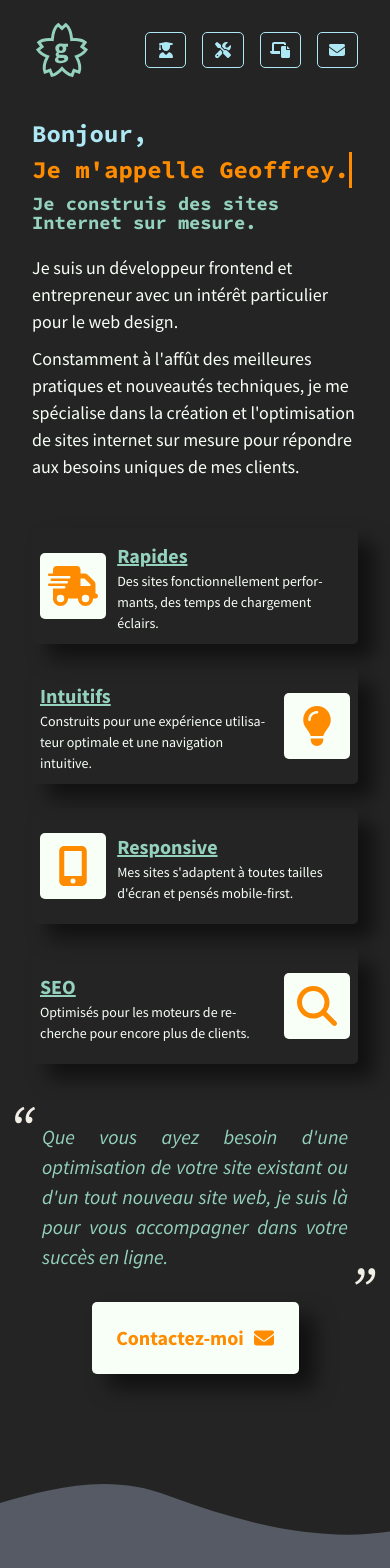
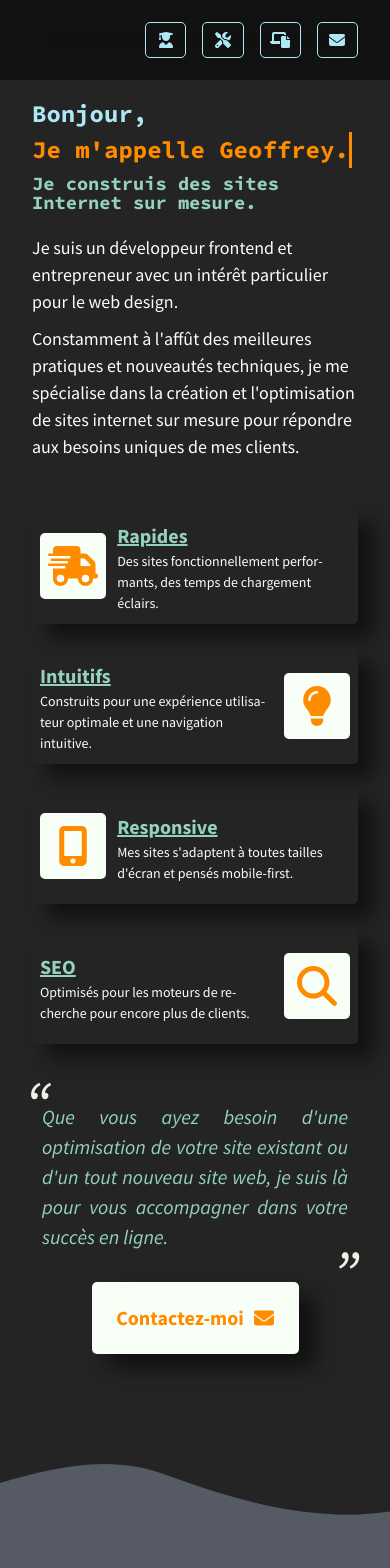
Before and after one commit to BuckyBuck135/Portfolio, a React (Vite) app: page / in a window 390 px wide. Shown: the top 1568 px of the page. Built offline with nearby package versions, Linux system fonts and the light colour scheme.

Commit message:
moved scripts to bottom oof body

```diff
--- a/index.html
+++ b/index.html
@@ -9,9 +9,7 @@
     <link rel="icon" type="image/svg+xml" href="logo-accent.svg" />
     <link rel="preconnect" href="https://fonts.gstatic.com" crossorigin>
     <link href="https://fonts.googleapis.com/css2?family=Source+Code+Pro:ital,wght@0,400;0,700;1,400&family=Source+Sans+Pro:ital,wght@0,400;0,700;1,400&display=swap" rel="stylesheet">
-    <script src="https://kit.fontawesome.com/0de87d0496.js" crossorigin="anonymous"></script>
-    <script src="https://cdnjs.cloudflare.com/ajax/libs/gsap/3.11.5/gsap.min.js"></script>
-    <script src="https://cdnjs.cloudflare.com/ajax/libs/gsap/3.11.5/ScrollTrigger.min.js"></script>
+
 
 </head>
   <body>
@@ -24,5 +22,8 @@
 
     <div id="root"></div>
     <script type="module" src="/src/index.jsx"></script>
+    <script src="https://kit.fontawesome.com/0de87d0496.js" crossorigin="anonymous"></script>
+    <script src="https://cdnjs.cloudflare.com/ajax/libs/gsap/3.11.5/gsap.min.js"></script>
+    <script src="https://cdnjs.cloudflare.com/ajax/libs/gsap/3.11.5/ScrollTrigger.min.js"></script>
   </body>
 </html>
--- a/src/Components/About/About.css
+++ b/src/Components/About/About.css
@@ -39,7 +39,7 @@
 
 .about--skills {
     display: grid;
-    grid-template-columns: repeat(2, minmax(170px, 200px));
+    grid-template-columns: repeat(2, 1fr);
     gap: 0.5em 2em;
     font-family: var(--font-mono);
     font-size: var(--font-s);
--- a/src/Components/Footer/Footer.css
+++ b/src/Components/Footer/Footer.css
@@ -52,6 +52,10 @@ footer p {
     font-size: 1.5rem;
 }
 
+.footer--icon-wrapper svg {
+    height: 1em;
+}
+
 @media screen and (min-width: 768px){
     footer {
         height: 100px;
--- a/src/Components/Footer/Footer.jsx
+++ b/src/Components/Footer/Footer.jsx
@@ -1,8 +1,5 @@
 import React from "react"
 import "./Footer.css"
-import { useLayoutEffect } from "react";
-import { FontAwesomeIcon } from '@fortawesome/react-fontawesome'
-import { faLinkedin, faGithubSquare, faInstagramSquare, faTwitterSquare } from "@fortawesome/free-brands-svg-icons";
 gsap.registerPlugin(ScrollTrigger);
 
 
@@ -18,10 +15,10 @@ export default function Footer() {
         </a>
         <p>Copyright © 2024, Geoffrey Le Meur.</p>
         <div className="footer--icon-wrapper">
-            <a className="aside--icon" href="https://www.linkedin.com/in/geoffreylemeur/" target="_blank"><FontAwesomeIcon icon={faLinkedin} /></a>
-            <a className="aside--icon" href="https://github.com/BuckyBuck135" target="_blank"><FontAwesomeIcon icon={faGithubSquare} /></a>
-            <a className="aside--icon" href="https://www.instagram.com/geoffrey.lm.dev/" target="_blank"><FontAwesomeIcon icon={faInstagramSquare} /></a>
-            <a className="aside--icon" href="https://twitter.com/BuckyBuck135" target="_blank"><FontAwesomeIcon icon={faTwitterSquare} /></a>
+            <a aria-label="LinkedIn" className="aside--icon" href="https://www.linkedin.com/in/geoffreylemeur/" target="_blank"><svg xmlns="http://www.w3.org/2000/svg" viewBox="0 0 24 24"><path fill="white" d="M19 3a2 2 0 0 1 2 2v14a2 2 0 0 1-2 2H5a2 2 0 0 1-2-2V5a2 2 0 0 1 2-2zm-.5 15.5v-5.3a3.26 3.26 0 0 0-3.26-3.26c-.85 0-1.84.52-2.32 1.3v-1.11h-2.79v8.37h2.79v-4.93c0-.77.62-1.4 1.39-1.4a1.4 1.4 0 0 1 1.4 1.4v4.93zM6.88 8.56a1.68 1.68 0 0 0 1.68-1.68c0-.93-.75-1.69-1.68-1.69a1.69 1.69 0 0 0-1.69 1.69c0 .93.76 1.68 1.69 1.68m1.39 9.94v-8.37H5.5v8.37z"/></svg></a>
+            <a aria-label="GitHub" className="aside--icon" href="https://github.com/BuckyBuck135" target="_blank"><svg xmlns="http://www.w3.org/2000/svg" viewBox="-2 -2 24 24"><path fill="white" d="M18.88 1.099Q17.78-.001 16.233 0H3.746Q2.198 0 1.099 1.099Q-.001 2.199 0 3.746v12.487q0 1.548 1.099 2.647q1.1 1.1 2.647 1.099H6.66q.285 0 .429-.02a.5.5 0 0 0 .286-.169q.143-.15.143-.435l-.007-.885q-.006-.846-.006-1.34l-.3.052q-.285.052-.721.046a5.6 5.6 0 0 1-.904-.091a2 2 0 0 1-.872-.39a1.65 1.65 0 0 1-.572-.8l-.13-.3a3.3 3.3 0 0 0-.41-.663q-.28-.364-.566-.494l-.09-.065a1 1 0 0 1-.17-.156a.7.7 0 0 1-.117-.182q-.039-.092.065-.15q.104-.06.378-.059l.26.04q.26.051.643.311a2.1 2.1 0 0 1 .631.677q.3.532.722.813q.423.28.852.28t.742-.065a2.6 2.6 0 0 0 .585-.196q.117-.871.637-1.34a9 9 0 0 1-1.333-.234a5.3 5.3 0 0 1-1.223-.507a3.5 3.5 0 0 1-1.047-.872q-.416-.52-.683-1.365q-.266-.846-.266-1.952q0-1.573 1.027-2.68q-.48-1.183.091-2.652q.378-.118 1.119.175t1.086.5q.345.21.553.352a9.2 9.2 0 0 1 2.497-.338q1.288 0 2.498.338l.494-.312a7 7 0 0 1 1.197-.572q.689-.26 1.054-.143q.585 1.47.103 2.653q1.028 1.105 1.028 2.68q0 1.106-.267 1.957q-.266.852-.689 1.366a3.7 3.7 0 0 1-1.053.865q-.63.351-1.223.507a9 9 0 0 1-1.333.235q.675.585.676 1.846v3.11q0 .22.065.357a.36.36 0 0 0 .208.189q.143.052.254.064q.111.014.318.013h2.914q1.548 0 2.647-1.099t1.099-2.647V3.746q0-1.548-1.1-2.647z"/></svg></a>
+            <a aria-label="Instagram" className="aside--icon" href="https://www.instagram.com/geoffrey.lm.dev/" target="_blank"><svg xmlns="http://www.w3.org/2000/svg" viewBox="0 0 24 24"><path fill="white" d="M7.8 2h8.4C19.4 2 22 4.6 22 7.8v8.4a5.8 5.8 0 0 1-5.8 5.8H7.8C4.6 22 2 19.4 2 16.2V7.8A5.8 5.8 0 0 1 7.8 2m-.2 2A3.6 3.6 0 0 0 4 7.6v8.8C4 18.39 5.61 20 7.6 20h8.8a3.6 3.6 0 0 0 3.6-3.6V7.6C20 5.61 18.39 4 16.4 4zm9.65 1.5a1.25 1.25 0 0 1 1.25 1.25A1.25 1.25 0 0 1 17.25 8A1.25 1.25 0 0 1 16 6.75a1.25 1.25 0 0 1 1.25-1.25M12 7a5 5 0 0 1 5 5a5 5 0 0 1-5 5a5 5 0 0 1-5-5a5 5 0 0 1 5-5m0 2a3 3 0 0 0-3 3a3 3 0 0 0 3 3a3 3 0 0 0 3-3a3 3 0 0 0-3-3"/></svg></a>
+            <a aria-label="Twitter" className="aside--icon" href="https://twitter.com/BuckyBuck135" target="_blank"><svg xmlns="http://www.w3.org/2000/svg" viewBox="0 0 24 24"><g fill="none" stroke="white" strokeLinecap="round" strokeLinejoin="round" strokeWidth="1.5" color="white"><path d="M2.5 12c0-4.478 0-6.718 1.391-8.109S7.521 2.5 12.001 2.5c4.478 0 6.717 0 8.108 1.391S21.5 7.521 21.5 12c0 4.478 0 6.718-1.391 8.109S16.479 21.5 12 21.5c-4.478 0-6.717 0-8.109-1.391c-1.39-1.392-1.39-3.63-1.39-8.109"/><path d="m7 17l4.194-4.193M17 7l-4.193 4.194m0 0L9.777 7H7l4.194 5.807m1.613-1.614L17 17h-2.778l-3.028-4.193"/></g></svg></a>
         </div>
 
     </footer>
--- a/src/Components/Header/Header.css
+++ b/src/Components/Header/Header.css
@@ -1,17 +1,22 @@
 header {
+    position: sticky;
+    top: 0;
+    left: 0;
+    z-index: 10;
     display: flex;
     align-items: center;
     padding: 0 2em;
     font-family: var(--font-mono);
-    background-color: var(--dark-slate);
+    height: var(--nav-height);
+    backdrop-filter: blur(20px);
 }
 
 nav {
+    width: 100%;
     display: flex;
-    justify-content: space-between;
+    justify-content: flex-end;
     align-items: center;
     width: 100%;
-    height: var(--nav-height);
 }
 
 .logo {
--- a/src/Components/Header/Header.jsx
+++ b/src/Components/Header/Header.jsx
@@ -1,32 +1,18 @@
 import React from "react"
-import { useEffect } from "react"
 import { FontAwesomeIcon } from '@fortawesome/react-fontawesome'
 import { faUserGraduate, faLaptopFile, faScrewdriverWrench, faEnvelope } from '@fortawesome/free-solid-svg-icons'
 import "./Header.css"
 export default function Header() {
-    const [isDesktop, setIsDesktop] = React.useState(window.innerWidth > 768)
-
-    function updateLogo() {
-        setIsDesktop(window.innerWidth > 768)
-    }
-
-    useEffect(() => {
-        window.addEventListener("resize", updateLogo);
-        return () => window.removeEventListener("resize", updateLogo);
-    })
 
     return (
         <header id="header">
             <nav>
-                <div className="nav--logo">
-                    {isDesktop ? (<img className="logo" src="logo-accent.svg" alt="logo" />) : (<img className="logo" src="logo.svg" alt="logo" />)}
-                </div>
                 <div>
                     <ul className="nav--buttons">
-                        <li><a href="#section--about" className="nav--button" aria-label="Lien vers la section à propos"><FontAwesomeIcon icon={faUserGraduate} /></a></li>
-                        <li><a href="#section--skills" className="nav--button" aria-label="Lien vers la section projets"><FontAwesomeIcon icon={faScrewdriverWrench} /></a></li>
-                        <li><a href="#section--projects" className="nav--button" aria-label="Lien vers la section projets"><FontAwesomeIcon icon={faLaptopFile} /></a></li>
-                        <li><a href="#section--contact" className="nav--button" aria-label="Lien vers la section contact"><FontAwesomeIcon icon={faEnvelope} /></a></li>
+                        <li><a href="#section--about" className="nav--button" aria-label="à propos"><FontAwesomeIcon icon={faUserGraduate} /></a></li>
+                        <li><a href="#section--skills" className="nav--button" aria-label="projets"><FontAwesomeIcon icon={faScrewdriverWrench} /></a></li>
+                        <li><a href="#section--projects" className="nav--button" aria-label="projets"><FontAwesomeIcon icon={faLaptopFile} /></a></li>
+                        <li><a href="#section--contact" className="nav--button" aria-label="contact"><FontAwesomeIcon icon={faEnvelope} /></a></li>
                     </ul>
                 </div>
                 <div className="nav--links">
--- a/src/Components/Intro/Intro.css
+++ b/src/Components/Intro/Intro.css
@@ -63,14 +63,14 @@ blockquote::after {
 
 blockquote::before {
 	content: '“';
-	left: -1.5rem;
-	top: -2rem;
+    left: -0.5rem;
+    top: -2.25rem;
 }
 
 blockquote::after {
 	content: '”';
-    right: -1rem;
-    bottom: -1.5rem;
+    right: 0;
+    bottom: -1.75rem;
 }
 
 .CTA {
@@ -137,6 +137,18 @@ blockquote::after {
     blockquote {
         margin: 4em auto 0 auto;
     }
+
+    blockquote::before {
+        content: '“';
+        left: -1.5rem;
+        top: -2rem;
+    }
+
+    blockquote::after {
+        content: '”';
+        right: -1rem;
+        bottom: -1.5rem;
+    }
 }
 
 @media screen and (min-width: 1400px){
--- a/src/index.css
+++ b/src/index.css
@@ -30,7 +30,7 @@
 
   --border: 5px;
   --border-radius: 5px;
-  --nav-height: 100px;
+  --nav-height: 80px;
   --nav-scroll-height: 70px;
 
   --easing: cubic-bezier(0.645,0.045,0.355,1);
```
